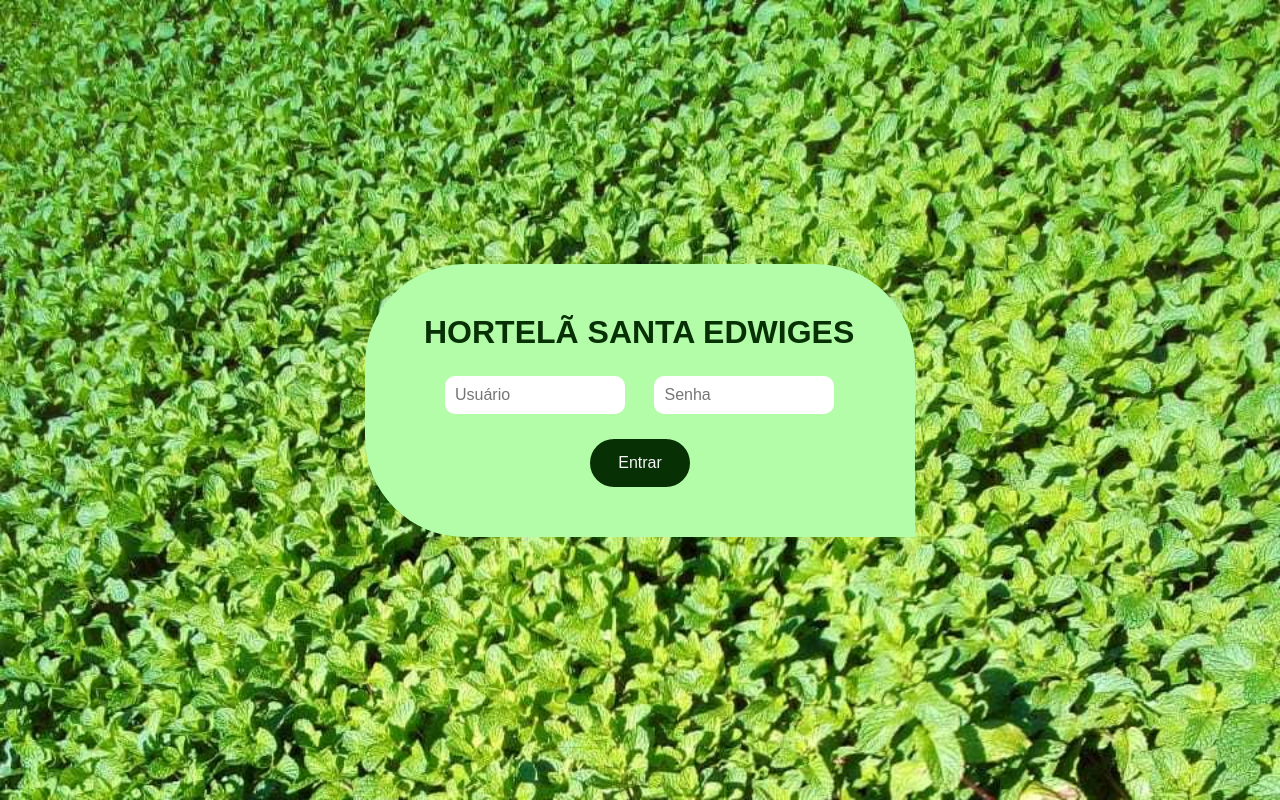
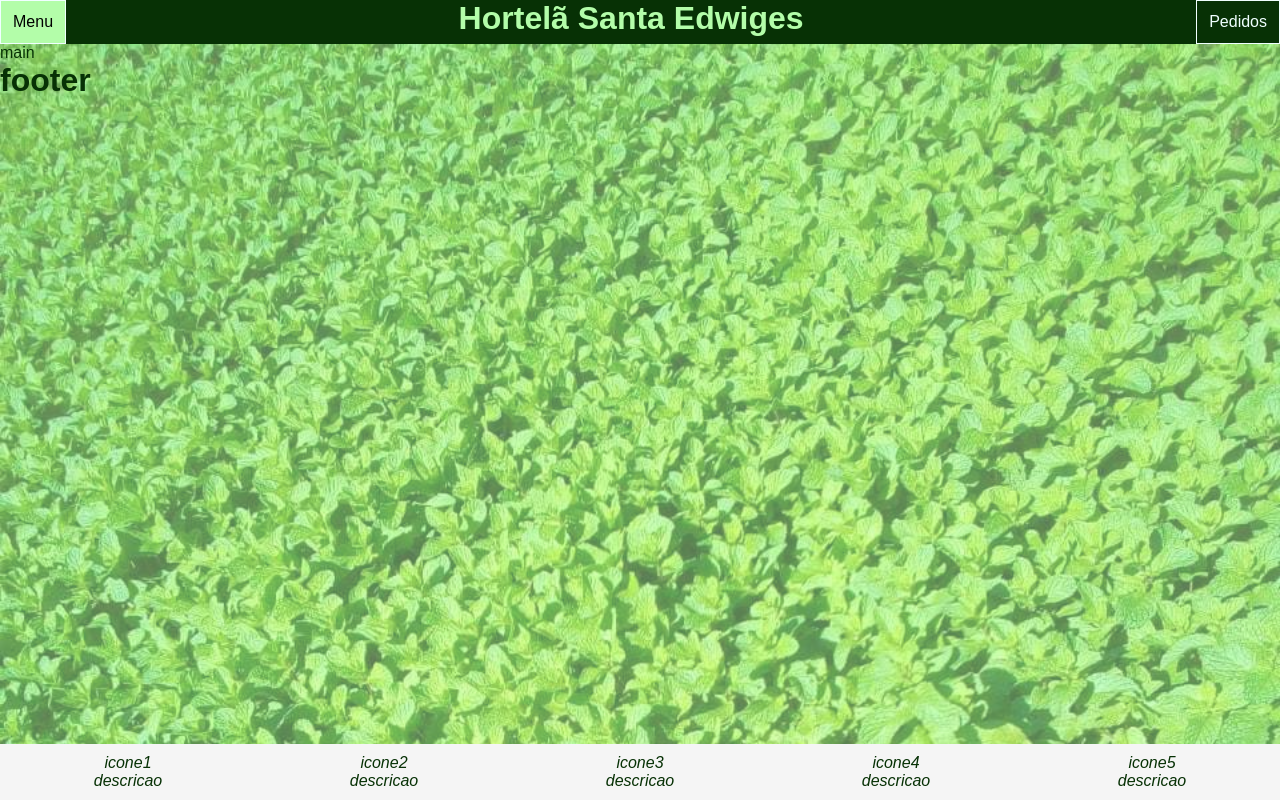
Before and after one commit to hortelaSantaEdwiges/hortelasantaedwiges.github.io, a plain HTML site: page index.html in a window 1280 px wide. Drawn offline with Linux system fonts and the light colour scheme.

Commit message:
Some changes, a sketch for the home page, need to be done more, but for now it is ok

```diff
--- a/assets/css/index.css
+++ /dev/null
@@ -1,28 +0,0 @@
-button {
-	display: block;
-	margin-left: auto;
-	margin-right: auto;
-	margin-bottom: 0;
-}
-
-#container-central {
-	width: 550px;
-	/* border: 2px solid rgb(182, 230, 146); */
-	background: rgb(179, 253, 169);
-	border-radius: 100px;
-	border-bottom-right-radius: 0;
-	padding: 50px;
-	padding-left: 75px;
-	padding-right: 75px;
-}
-
-#container-central h1 {
-	margin-left: -16px;
-	padding-bottom: 20px;
-	text-transform: uppercase;
-	margin-right: -16px;
-}
-
-form input:first-child {
-	margin-right: 20px;
-}
--- a/assets/css/style.css
+++ b/assets/css/style.css
@@ -1,3 +1,8 @@
+:root {
+  --verde-escuro: rgb(7, 49, 5);
+  --verde-claro: rgb(179, 253, 169);
+}
+
 * {
   margin: 0;
   padding: 0;
@@ -6,8 +11,12 @@
 }
 
 html,
-body {
+body,
+body > div {
   height: 100%;
+}
+
+body > div {
 }
 
 body {
@@ -15,19 +24,51 @@ body {
   background: url("../img/background.jpg");
   background-size: 100%;
 
-  display: flex;
-  align-items: center;
-  justify-content: center;
-
-  color: rgb(7, 49, 5);
+  color: var(--verde-escuro);
   font-family: sans-serif;
   font-size: 16px;
 }
 
-h1 {
+header {
+  width: 100%;
+  text-align: center;
+  background: var(--verde-escuro);
+  color: var(--verde-claro);
+  /* padding: 20px; */
+}
+
+header span {
+  align-self: center;
+}
+
+nav {
+  background-color: whitesmoke;
+  position: fixed;
+  bottom: 0;
+  width: 100%;
+  display: flex;
+  justify-content: space-around;
+  padding: 10px 0px;
+}
+
+nav i {
+  text-align: center;
+}
+
+#login {
+  display: flex;
+  align-items: center;
+  justify-content: center;
+}
+
+#login h1 {
   /* color: ; */
   padding-bottom: 20px;
   text-transform: uppercase;
+}
+
+#app {
+  background: rgba(179, 253, 169, 0.48);
 }
 
 input {
@@ -43,11 +84,18 @@ button {
   padding: 15px;
   border-radius: 30px;
   border: none;
-  background: rgb(7, 49, 5);
+  background: var(--verde-escuro);
   color: whitesmoke;
   font-size: inherit;
   margin: 20px;
   width: 100px;
+
+  margin-bottom: 0;
+}
+
+button.light {
+  color: var(--verde-escuro);
+  background: whitesmoke;
 }
 
 button:hover {
@@ -55,10 +103,29 @@ button:hover {
   color: rgb(255, 254, 254);
   cursor: pointer;
 }
+button.light:hover {
+  background: rgb(255, 254, 254);
+  color: rgb(3, 24, 2);
+}
 
 button:focus {
   background: rgb(6, 44, 4);
   color: rgb(252, 218, 218);
+}
+
+button.light:focus {
+  background: rgb(6, 44, 4);
+  color: rgb(252, 218, 218);
+}
+
+button.discrete {
+  /* padding: 5px; */
+  border-radius: 15px;
+  font-size: 12px;
+  display: flex;
+  margin-left: 5px;
+  margin-right: 5px;
+  width: fit-content;
 }
 
 a {
@@ -75,7 +142,16 @@ a:hover {
   background: rgb(230, 255, 230);
 }
 
-.loader {
+.hidden {
+  display: none !important;
+}
+
+.fadeout {
+  animation: fadeOut 1s;
+  animation-fill-mode: forwards;
+}
+
+#loader {
   position: fixed;
   z-index: 99;
   top: 0;
@@ -88,15 +164,10 @@ a:hover {
   align-items: center;
 }
 
-.loader > img {
+#loader > img {
   width: 100px;
   height: 100px;
   animation: scale 0.5s infinite ease-in alternate;
-}
-
-.loader.hidden {
-  animation: fadeOut 1s;
-  animation-fill-mode: forwards;
 }
 
 @keyframes scale {
@@ -116,3 +187,42 @@ a:hover {
     visibility: hidden;
   }
 }
+
+.container-central {
+  width: 550px;
+  /* border: 2px solid rgb(182, 230, 146); */
+  background: var(--verde-claro);
+  border-radius: 100px;
+  border-bottom-right-radius: 0;
+  padding: 50px;
+  padding-left: 75px;
+  padding-right: 75px;
+}
+
+.container-central h1 {
+  margin-left: -16px;
+  padding-bottom: 20px;
+  text-transform: uppercase;
+  margin-right: -16px;
+}
+
+.spacebetween {
+  display: flex;
+  justify-content: space-between;
+}
+
+.clickable {
+  border: 1px solid azure;
+  padding: 12px;
+  color: azure;
+}
+
+.clickable:hover {
+  background-color: var(--verde-claro);
+  color: black;
+}
+
+.clickable:focus {
+  background-color: cadetblue;
+  color: azure;
+}
--- a/assets/js/loader.js
+++ /dev/null
@@ -1,7 +0,0 @@
-window.addEventListener("load", function() {
-  setTimeout(() => {
-    const loader = document.querySelector(".loader");
-
-    loader.className += " hidden"; // class "loader hidden"
-  }, 500);
-});
--- /dev/null
+++ b/assets/js/main.js
@@ -0,0 +1,37 @@
+const loader = document.getElementById("loader");
+const login = document.getElementById("login");
+const app = document.getElementById("app");
+
+const menuButton = document.getElementById("menuButton");
+const pedidosButton = document.getElementById("pedidosButton");
+
+window.addEventListener("load", function() {
+  setTimeout(() => {
+    loader.classList.add("hidden"); // class "loader hidden"
+
+    test();
+  }, 500);
+});
+
+var buttonLogin = document.getElementById("buttonLogin");
+buttonLogin.addEventListener("click", () => {
+  var user = document.getElementById("user");
+  var pass = document.getElementById("pass");
+
+  if (user.value == "test" && pass.value == "test") {
+    // test
+  }
+});
+
+function test() {
+  login.classList.add("fadeout");
+
+  setTimeout(() => {
+    login.classList.add("hidden"); // class "loader hidden"
+    document.getElementById("app").classList.remove("hidden");
+  }, 500);
+}
+
+menuButton.addEventListener("click", () => {
+  console.log("it works");
+});
--- a/index.html
+++ b/index.html
@@ -7,7 +7,6 @@
     <title>Hortelã Santa Edwiges</title>
 
     <link rel="stylesheet" href="assets/css/style.css" />
-    <link rel="stylesheet" href="assets/css/index.css" />
 
     <link
       rel="icon"
@@ -17,24 +16,76 @@
     />
   </head>
   <body>
-    <div class="loader">
+    <div id="loader">
       <img src="./assets/img/favicon-96x96.png" alt="Loading..." />
     </div>
-    <script src="./assets/js/loader.js"></script>
 
-    <div id="container-central">
-      <h1>hortelã santa edwiges</h1>
-      <form action="">
-        <input type="text" placeholder="Usuário" />
-        <input type="password" placeholder="Senha" /><br />
+    <div id="login">
+      <div class="container-central">
+        <h1>hortelã santa edwiges</h1>
+        <form action="">
+          <div class="spacebetween">
+            <input id="user" type="text" placeholder="Usuário" />
+            <input id="pass" type="password" placeholder="Senha" /><br />
+          </div>
+          <div class="spacebetween">
+            <button class="light discrete">Recuperar senha</button>
+            <button class="light discrete">Registrar-me</button>
+            <button id="buttonLogin" type="submit">Entrar</button>
+          </div>
+        </form>
 
-        <button>Entrar</button>
-      </form>
-
-      <!-- <br />
-			<br />
+        <!-- <br />
+			<br />\
 			<a href="stylesheet.html"> Folha de estilo padrão </a>
 			<a href="ajaxcrash/index.html">Exemplo do Brad</a> -->
+      </div>
     </div>
+
+    <div id="app" class="hidden">
+      <header class="spacebetween">
+        <span id="menuButton" class="clickable">Menu</span>
+        <h1>Hortelã Santa Edwiges</h1>
+        <span id="pedidosButton" class="clickable">Pedidos</span>
+      </header>
+
+      <main>
+        main
+      </main>
+
+      <footer>
+        <h1>footer</h1>
+      </footer>
+
+      <nav>
+        <i>
+          icone1
+          <br />
+          descricao
+        </i>
+        <i>
+          icone2
+          <br />
+          descricao
+        </i>
+        <i>
+          icone3
+          <br />
+          descricao
+        </i>
+        <i>
+          icone4
+          <br />
+          descricao
+        </i>
+        <i>
+          icone5
+          <br />
+          descricao
+        </i>
+      </nav>
+    </div>
+
+    <script src="./assets/js/main.js"></script>
   </body>
 </html>
```
Also changed, not shown: assets/js/login.js (added).
